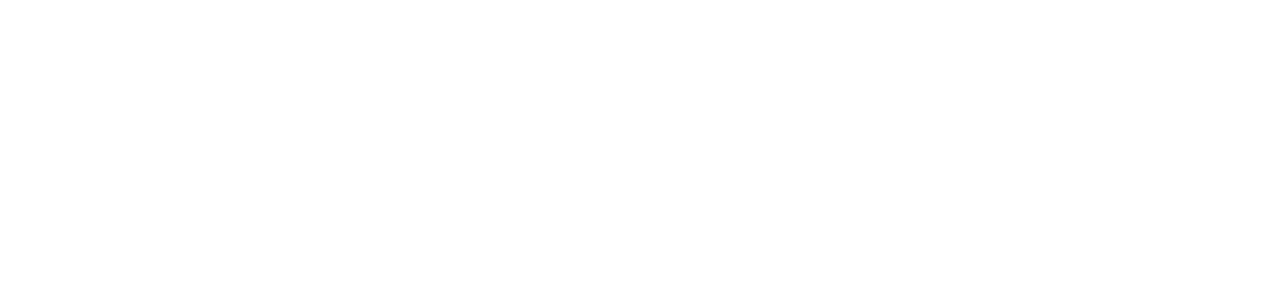
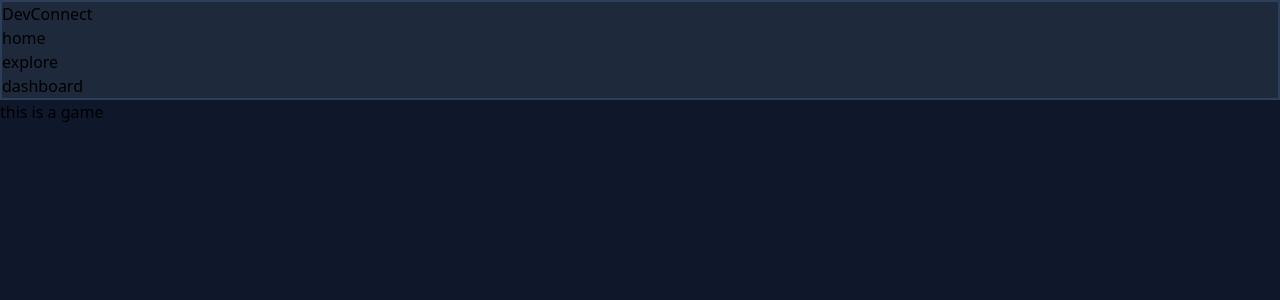
Before and after one commit to Aryanraval2030/devconnect-fullstack, a React (Vite) app: page / in a window 1280 px wide. Shown: the top 300 px of the page. Built offline with nearby package versions, Linux system fonts and the light colour scheme.

Commit message:
structure

```diff
--- a/package.json
+++ b/package.json
@@ -12,7 +12,8 @@
   "dependencies": {
     "firebase": "^12.10.0",
     "react": "^19.2.0",
-    "react-dom": "^19.2.0"
+    "react-dom": "^19.2.0",
+    "react-router-dom": "^7.13.1"
   },
   "devDependencies": {
     "@eslint/js": "^9.39.1",
--- a/src/App.jsx
+++ b/src/App.jsx
@@ -1,10 +1,19 @@
-import './App.css'
+import "./App.css";
+import { BrowserRouter as Router, Routes, Route } from "react-router-dom";
+import Header from "./components/Header";
+import Home from "./pages/Home";
 
 function App() {
-
   return (
-   <></>
-  )
+    <div className="bg-[#0f172a] min-h-screen">
+      <Router>
+        <Header />
+        <Routes>
+          <Route path="/" element={<Home/>}></Route>
+        </Routes>
+      </Router>
+    </div>
+  );
 }
 
-export default App
+export default App;
--- /dev/null
+++ b/src/components/Header.jsx
@@ -0,0 +1,20 @@
+import React from "react";
+import { Link } from "react-router-dom";
+
+function Header() {
+  return (
+    <header>
+      <div className="border-2 border-[#2d3e58] bg-[#1e293b] h-[100px]">
+        <div><h1>DevConnect</h1></div>
+        <ul>
+            <li className="cursor-pointer"><Link to='/' >home</Link></li>
+            <li><Link to='/'>explore</Link></li>
+            <li><Link to='/'>dashboard</Link></li>
+
+        </ul>
+      </div>
+    </header>
+  );
+}
+
+export default Header;
--- /dev/null
+++ b/src/pages/Home.jsx
@@ -0,0 +1,11 @@
+import React from 'react'
+
+function Home() {
+  return (
+    <div>
+      <h1>this is a game</h1>
+    </div>
+  )
+}
+
+export default Home
```
Also changed, not shown: colors.txt (added), src/home_page_ide.txt, 1 other file (tests, documents, lock files or other folders).
